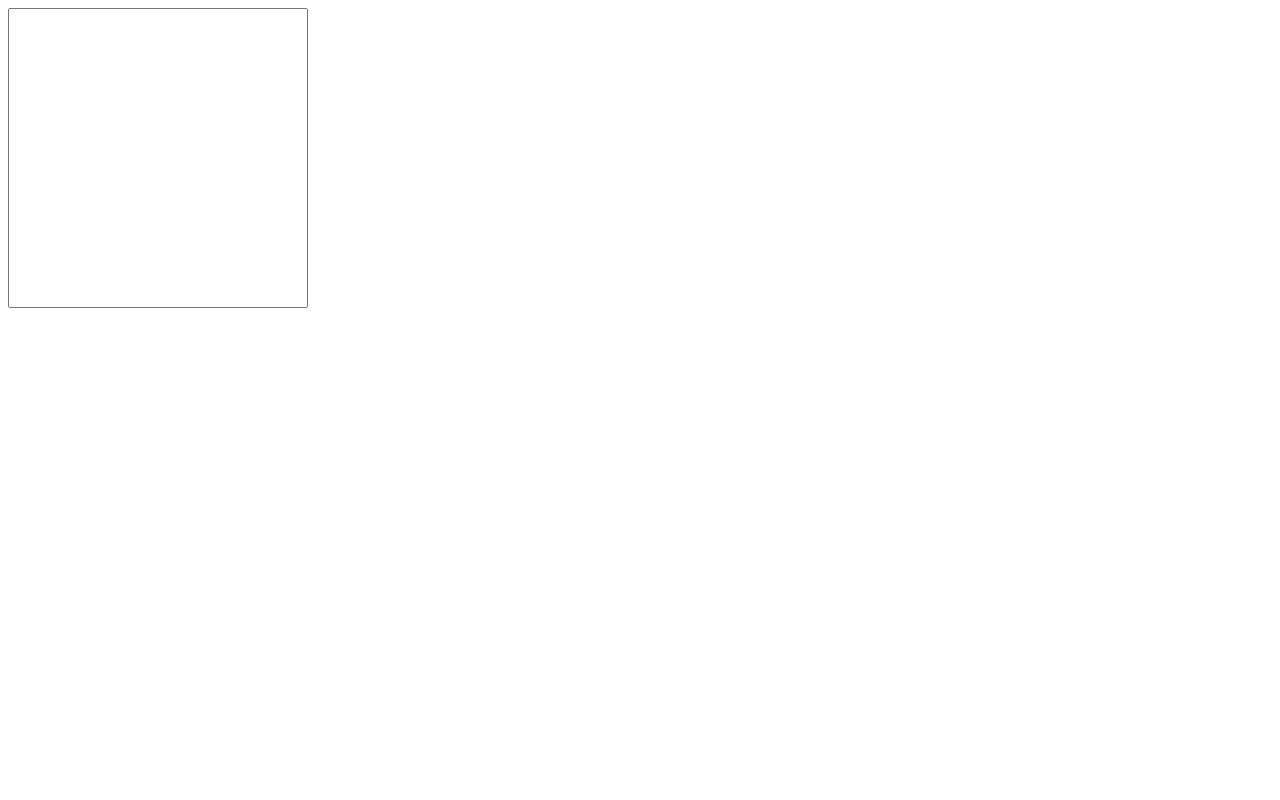
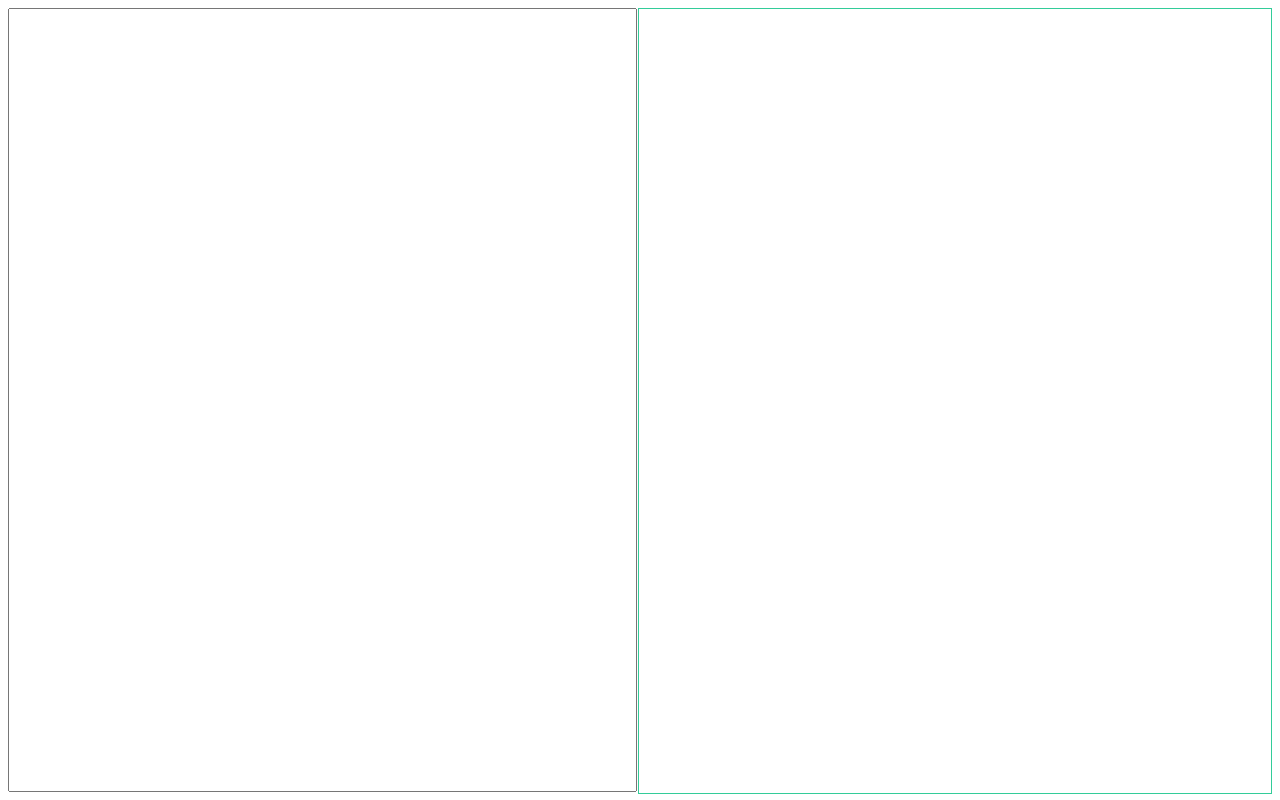
Before and after one commit to denyu95/md-parser, a plain HTML site: page index.html in a window 1280 px wide. Drawn offline with Linux system fonts and the light colour scheme.

Commit message:
优化界面显示

```diff
--- a/index.html
+++ b/index.html
@@ -3,8 +3,10 @@
     <script src="./md_parser.js" charset="utf-8"></script>
 </head>
 <body>
-    <textarea id="mdtext" style="float:left;resize:none;height: 300px;width: 300px"></textarea>
-    <div id="content" style="float:left;margin-left: 50px"></div>
+    <div style="height:100%; width:100%;">
+        <textarea id="mdtext" style="float:left; resize:none; height:100%; width:49.8%;"></textarea>
+        <div id="content" style="float:right; border:1px solid #33CC99; height:100%; width:48%; padding-left:2%;"></div>
+    </div>
     <script>
         document.getElementById('mdtext').onkeyup = function() {
             document.getElementById('content').innerHTML = md(this.value)
```
